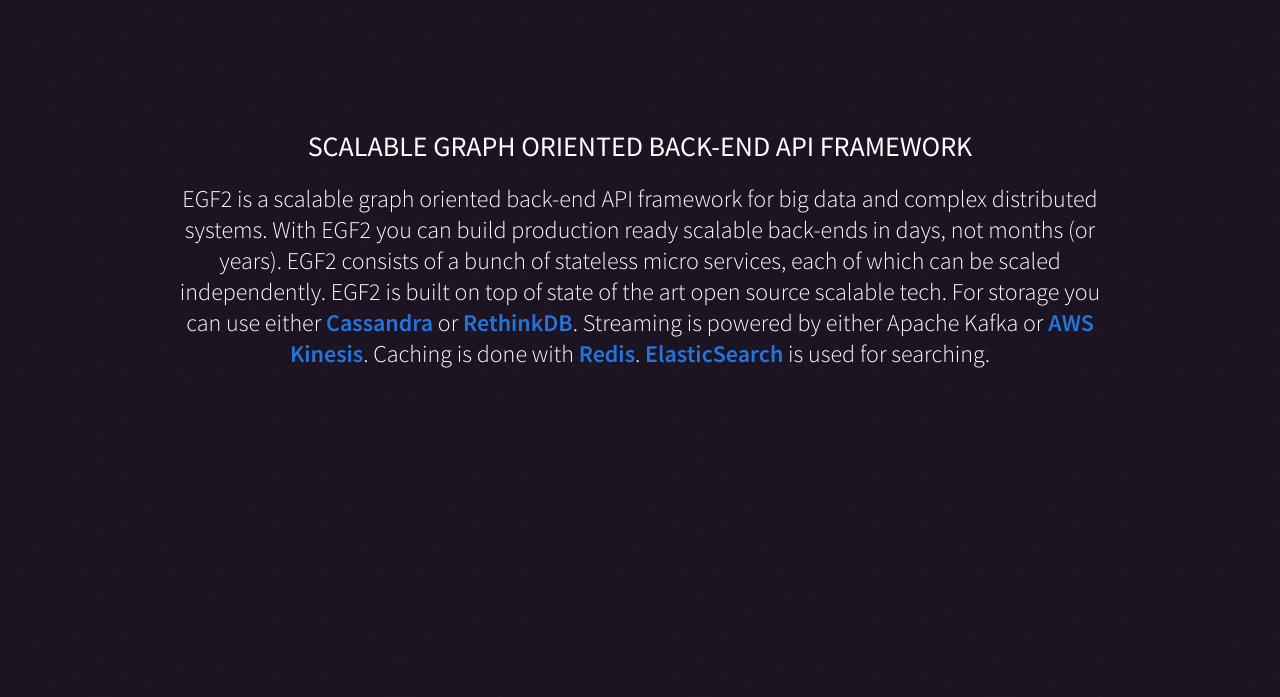
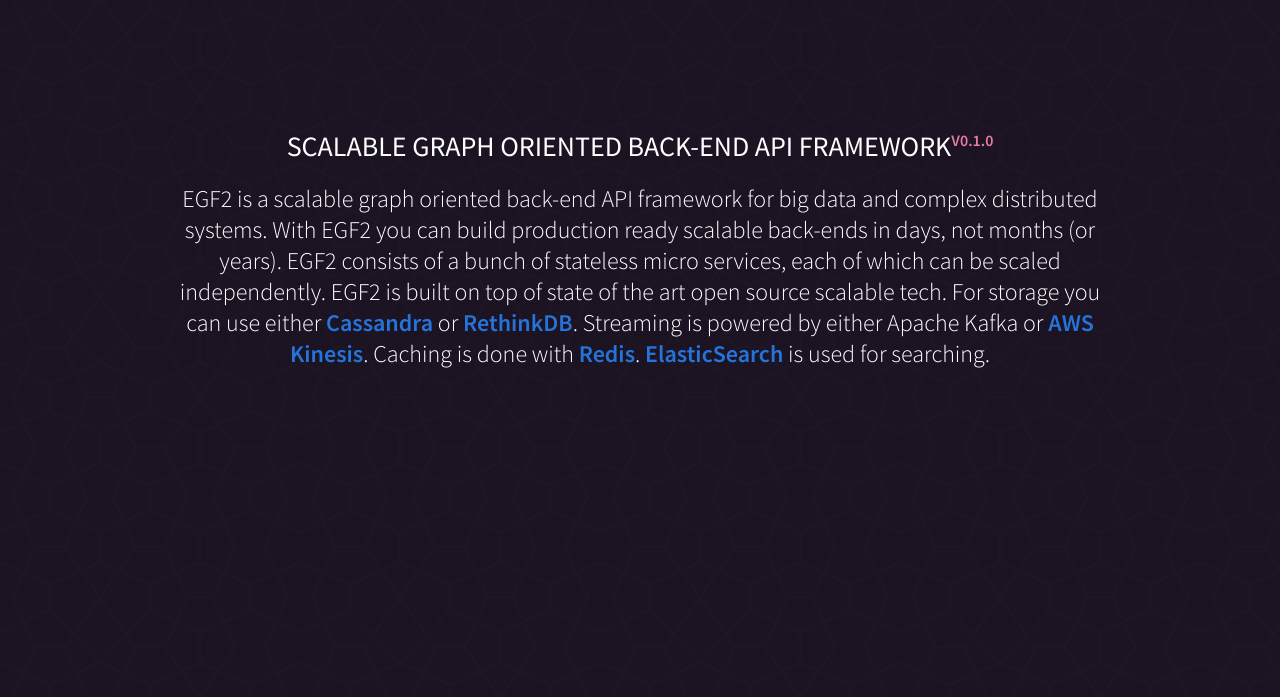
Before and after one commit to EGF2/marketing, a website: page src/egf2.html in a window 1280 px wide. Shown: the part 103-800 px from the top of the page. Drawn offline with nearby package versions, Linux system fonts and the light colour scheme; files that its build step writes are made by us from their sources.

Commit message:
added framework version number

```diff
--- a/src/egf2.html
+++ b/src/egf2.html
@@ -22,7 +22,7 @@
             <a href="https://blog.eigengraph.com/">blog</a>
           </nav>
         </header>
-        <h1>Scalable graph oriented back-end API framework</h1>
+        <h1>Scalable graph oriented back-end API framework<sup>V0.1.0</sup></h1>
         <h4>EGF2 is a scalable graph oriented back-end API framework for big data and complex distributed systems.
             With EGF2 you can build production ready scalable back-ends in days, not months (or years).
             EGF2 consists of a bunch of stateless micro services, each of which can be scaled independently.
```
